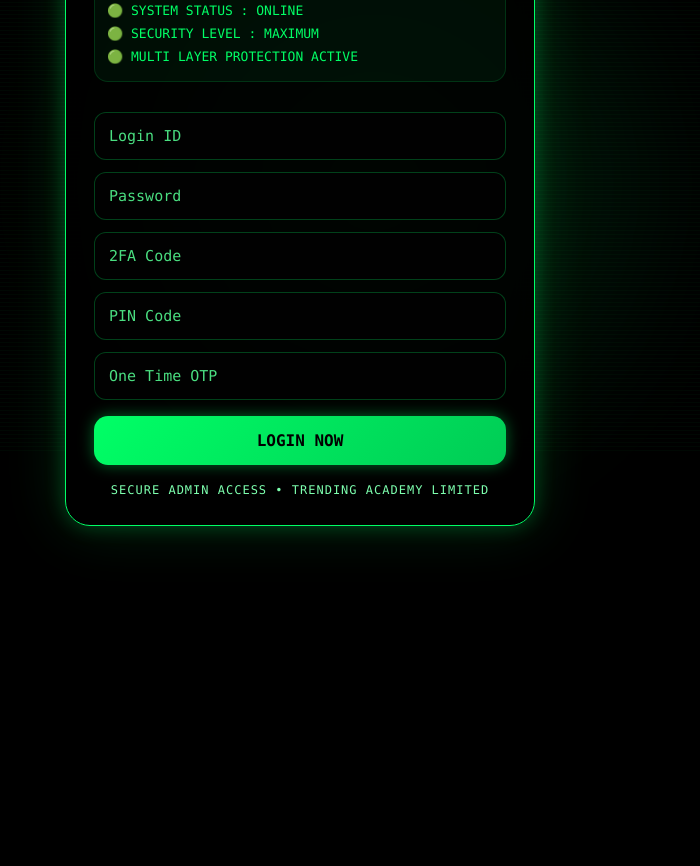
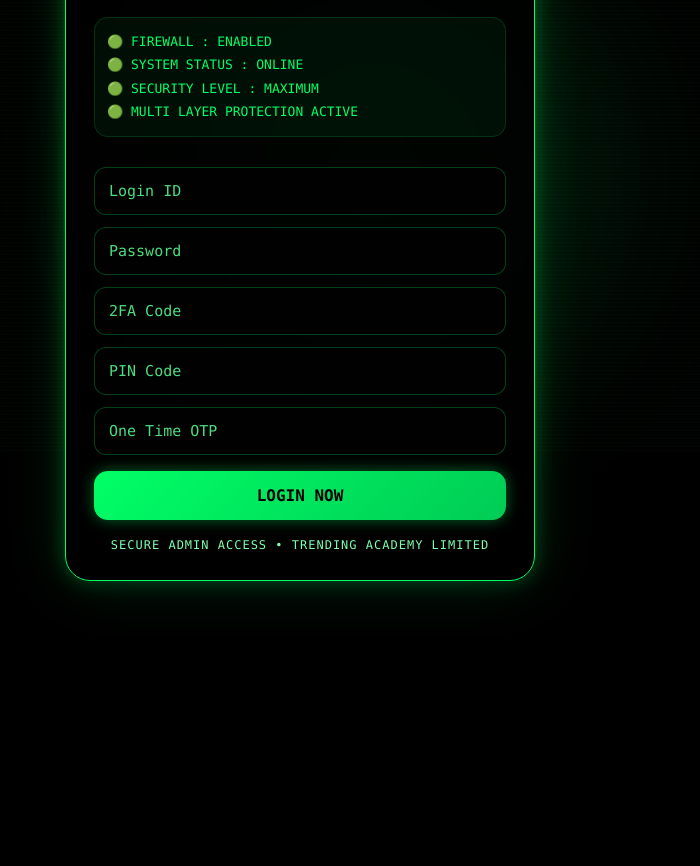
Before and after one commit to ariyanth1000-jpg/Admin-login, a plain HTML site: page index.html in a window 1280 px wide. Shown: the part 249-1115 px from the top of the page, without its empty margins (340-1040 px from the left). Before the commit the page ends 800 px from the top, so only its background shows below. Drawn offline with Linux system fonts and the light colour scheme.

Commit message:
Refactor CSS styles and HTML structure

```diff
--- a/index.html
+++ b/index.html
@@ -18,9 +18,11 @@ background:#000;
   min-height:100vh;
   display:flex;
   justify-content:center;
-align-items:center;
-overflow:hidden;
+  align-items:flex-start;
+  overflow-y:auto;
+  overflow-x:hidden;
   color:#00ff66;
+  padding:40px 15px 260px;
 }
 
 /* Matrix Background */
@@ -37,6 +39,7 @@ transparent 1px,
     transparent 4px
   );
   animation:scan 5s linear infinite;
+  pointer-events:none;
 }
 
 @keyframes scan{
@@ -49,12 +52,10 @@ to{transform:translateY(100px);}
   position:fixed;
   width:700px;
   height:700px;
-background:
-radial-gradient(circle,
-rgba(0,255,100,.15),
-transparent 70%);
+  background:radial-gradient(circle,rgba(0,255,100,.15),transparent 70%);
   filter:blur(40px);
   animation:moveGlow 8s ease-in-out infinite alternate;
+  pointer-events:none;
 }
 
 @keyframes moveGlow{
@@ -67,6 +68,7 @@ to{transform:translate(180px,80px);}
   width:92%;
   max-width:470px;
   padding:28px;
+  margin:40px auto;
   border-radius:25px;
   background:rgba(0,0,0,.85);
   border:1px solid #00ff66;
@@ -78,7 +80,6 @@ position:relative;
   z-index:1;
 }
 
-/* Header */
 .logo{
   text-align:center;
   font-size:42px;
@@ -102,7 +103,6 @@ font-size:13px;
   margin-bottom:20px;
 }
 
-/* Status */
 .status{
   padding:12px;
   border-radius:14px;
@@ -113,7 +113,6 @@ line-height:1.8;
   font-size:13px;
 }
 
-/* Inputs */
 input{
   width:100%;
   padding:14px;
@@ -130,7 +129,6 @@ input::placeholder{
   color:#4ade80;
 }
 
-/* Button */
 button{
   width:100%;
   padding:15px;
@@ -150,7 +148,6 @@ button:hover{
   transform:translateY(-2px);
 }
 
-/* Footer */
 .footer{
   text-align:center;
   margin-top:18px;
@@ -169,13 +166,9 @@ letter-spacing:1px;
 
   <div class="logo">🛡</div>
 
-<div class="title">
-ADMIN SECURITY LOGIN
-</div>
+  <div class="title">ADMIN SECURITY LOGIN</div>
 
-<div class="sub">
-ENCRYPTED ACCESS TERMINAL
-</div>
+  <div class="sub">ENCRYPTED ACCESS TERMINAL</div>
 
   <div class="status">
     🟢 FIREWALL : ENABLED<br>
@@ -194,9 +187,7 @@ ENCRYPTED ACCESS TERMINAL
 
   <input type="text" placeholder="One Time OTP">
 
-<button>
-LOGIN NOW
-</button>
+  <button>LOGIN NOW</button>
 
   <div class="footer">
     SECURE ADMIN ACCESS • TRENDING ACADEMY LIMITED
```
Lines whose indentation alone changed are shown as unchanged.
